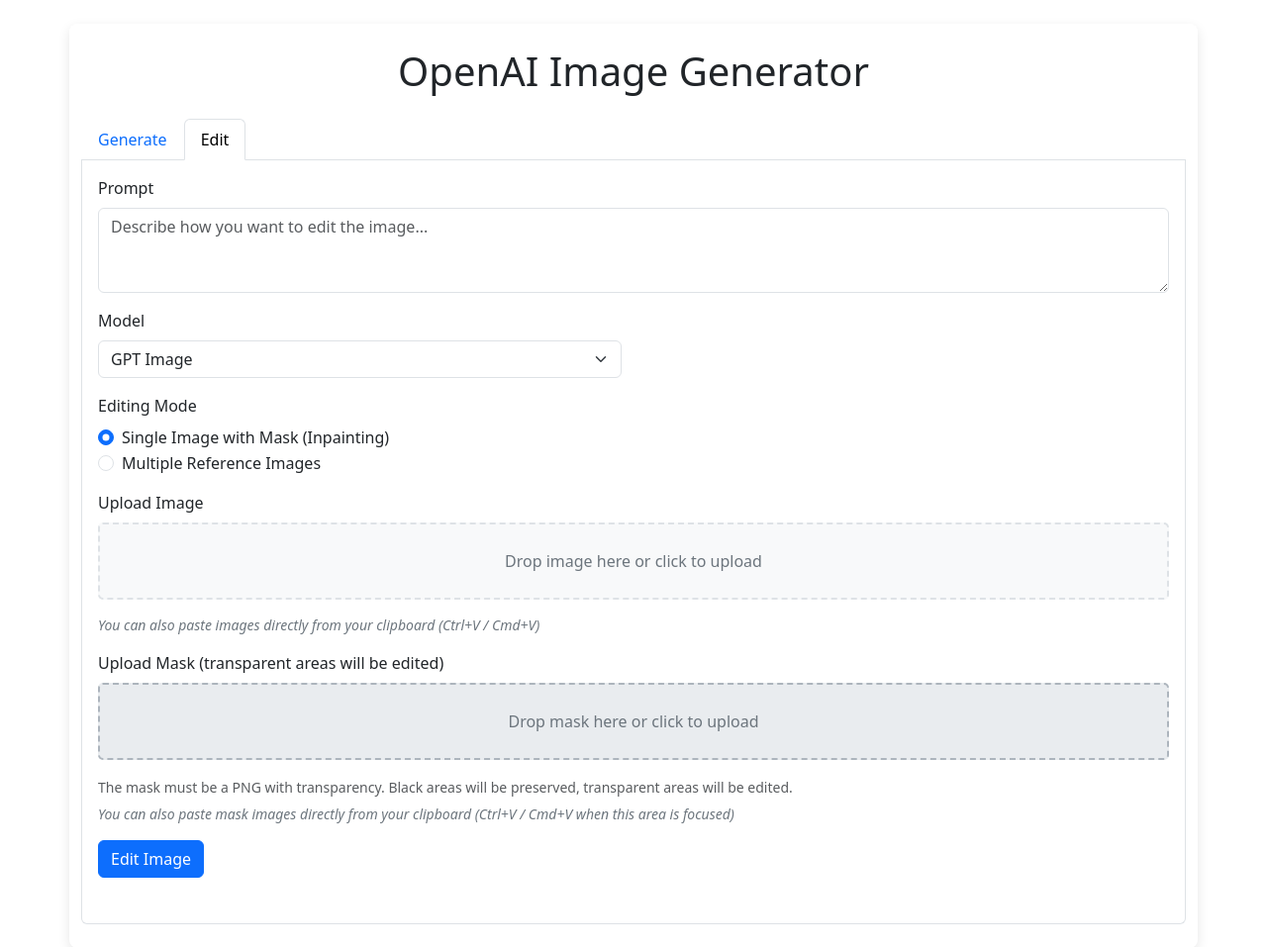
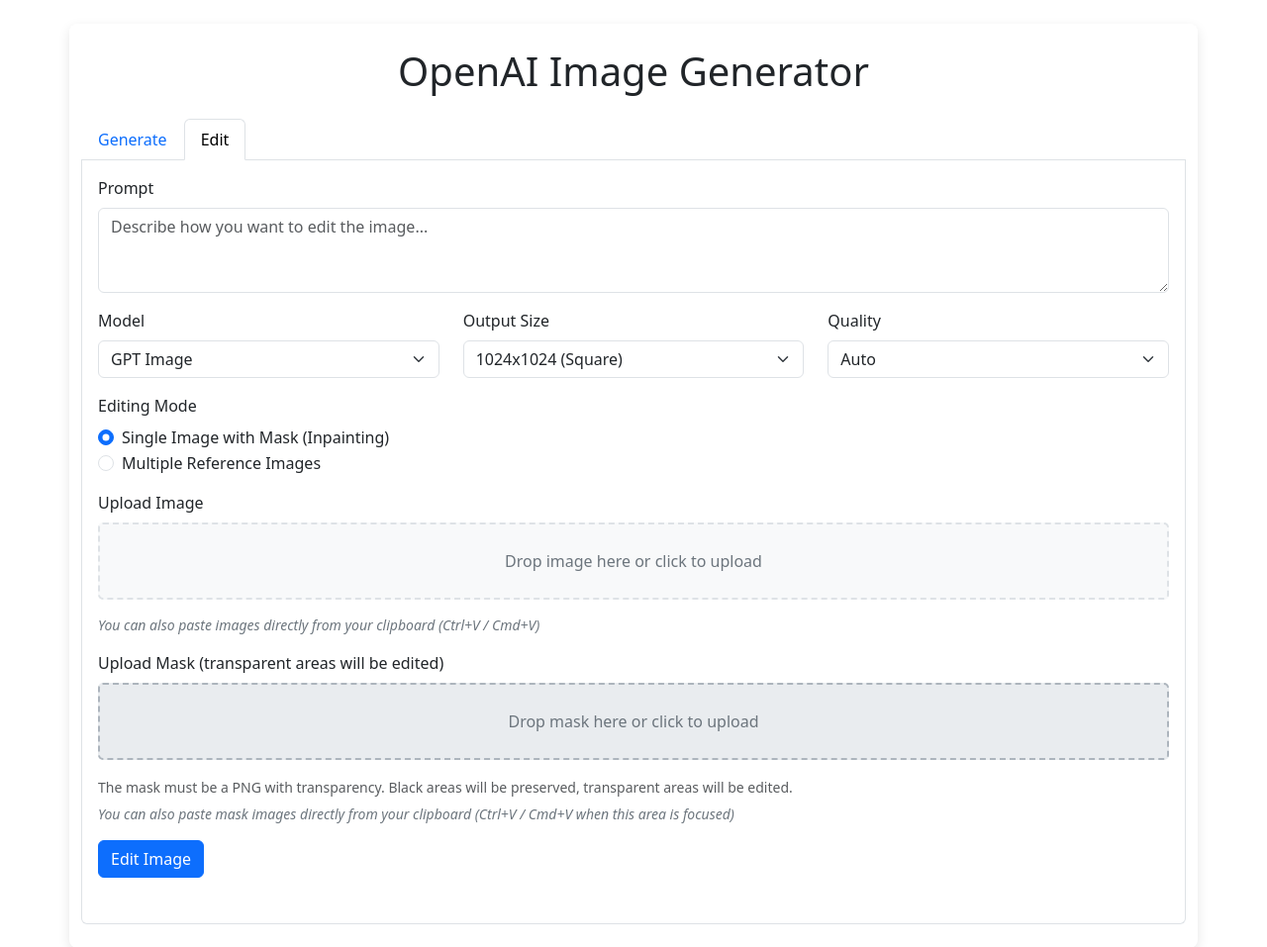
Before and after one commit to PierrunoYT/gpt-image-generator-and-editor, a Flask app: page / in a window 1280 px wide, after a click on "Edit". Shown: the top 957 px of the page at 99% size. Run offline with Flask 3, Linux system fonts and the light colour scheme; some libraries are stand-ins or nearby versions.

Commit message:
Add size and quality options for image editing
- Add output size selection for edited images (1024x1024, 1024x1536, 1536x1024)
- Add quality selection for edited images (auto, low, medium, high)
- Update backend to pass size and quality parameters to OpenAI API
- Update form submission handling for these new parameters
- Update documentation to reflect new customization options

```diff
--- a/app.py
+++ b/app.py
@@ -52,6 +52,8 @@
     try:
         prompt = request.form["prompt"]
         model = request.form.get("model", "gpt-image-1")
+        size = request.form.get("size", "1024x1024")
+        quality = request.form.get("quality", "auto")
 
         image_file = request.files["image"]
         mask_file = request.files.get("mask")
@@ -73,6 +75,8 @@
                     image=img_file,
                     mask=mask_file,
                     prompt=prompt,
+                    size=size,
+                    quality=quality,
                     response_format="b64_json"
                 )
 
@@ -98,6 +102,8 @@
                     model=model,
                     image=image_files,
                     prompt=prompt,
+                    size=size,
+                    quality=quality,
                     response_format="b64_json"
                 )
             finally:
--- a/static/js/app.js
+++ b/static/js/app.js
@@ -191,6 +191,8 @@
         const formData = new FormData();
         formData.append('prompt', document.getElementById('edit-prompt').value);
         formData.append('model', document.getElementById('edit-model').value);
+        formData.append('size', document.getElementById('edit-size').value);
+        formData.append('quality', document.getElementById('edit-quality').value);
 
         if (editMode === 'single') {
             formData.append('image', imageFile.files[0]);
--- a/templates/index.html
+++ b/templates/index.html
@@ -100,10 +100,27 @@
                     </div>
 
                     <div class="row mb-3">
-                        <div class="col-md-6">
+                        <div class="col-md-4">
                             <label for="edit-model" class="form-label">Model</label>
                             <select class="form-select" id="edit-model" name="model">
                                 <option value="gpt-image-1" selected>GPT Image</option>
+                            </select>
+                        </div>
+                        <div class="col-md-4">
+                            <label for="edit-size" class="form-label">Output Size</label>
+                            <select class="form-select" id="edit-size" name="size">
+                                <option value="1024x1024" selected>1024x1024 (Square)</option>
+                                <option value="1024x1536">1024x1536 (Portrait)</option>
+                                <option value="1536x1024">1536x1024 (Landscape)</option>
+                            </select>
+                        </div>
+                        <div class="col-md-4">
+                            <label for="edit-quality" class="form-label">Quality</label>
+                            <select class="form-select" id="edit-quality" name="quality">
+                                <option value="auto" selected>Auto</option>
+                                <option value="low">Low</option>
+                                <option value="medium">Medium</option>
+                                <option value="high">High</option>
                             </select>
                         </div>
                     </div>
```
Also changed, not shown: README.md.
